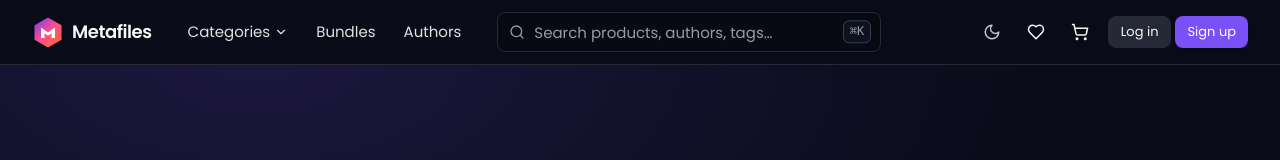
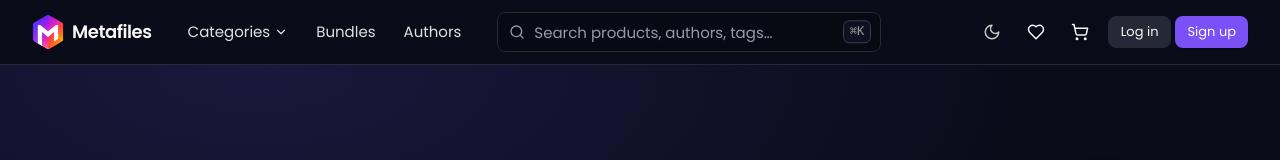
Before and after one commit to rishabh-siingh/Metafiles, a Next.js app: page / in a window 1280 px wide. Shown: the top 160 px of the page. Built offline with nearby package versions, Linux system fonts and the light colour scheme.

Commit message:
Update logo.tsx

```diff
--- a/components/layout/logo.tsx
+++ b/components/layout/logo.tsx
@@ -1,33 +1,26 @@
+import Image from "next/image";
 import { cn } from "@/lib/utils";
 
+// Actual exported ratio of /public/logo.png (467 x 527) — used so the
+// component can be given a single `size` (width) and compute a correct
+// height without distorting the mark.
+const ASPECT_RATIO = 527 / 467;
+
 /**
- * Metafiles brand mark — gradient hexagon with an "M" wordmark cutout,
- * matching the provided brand kit (purple → pink → orange, 135°).
- * Single source of truth: update here to restyle the mark everywhere.
+ * Metafiles brand mark — renders the official logo asset (public/logo.png).
+ * `size` sets the rendered width in pixels; height is derived from the
+ * source image's true aspect ratio so the mark is never stretched.
  */
 export function Logo({ size = 32, className }: { size?: number; className?: string }) {
+  const height = Math.round(size * ASPECT_RATIO);
   return (
-    <svg
+    <Image
+      src="/logo.png"
+      alt="Metafiles"
       width={size}
-      height={size}
-      viewBox="0 0 32 32"
-      fill="none"
-      xmlns="http://www.w3.org/2000/svg"
-      className={cn("shrink-0", className)}
-      aria-hidden="true"
-    >
-      <defs>
-        <linearGradient id="metafiles-gradient" x1="2" y1="2" x2="30" y2="30" gradientUnits="userSpaceOnUse">
-          <stop offset="0%" stopColor="#6C3BFF" />
-          <stop offset="50%" stopColor="#FF4F88" />
-          <stop offset="100%" stopColor="#FF6A2D" />
-        </linearGradient>
-      </defs>
-      <path
-        d="M16 1.5L29.5 9.25V23.75L16 31.5L2.5 23.75V9.25L16 1.5Z"
-        fill="url(#metafiles-gradient)"
-      />
-      <path d="M9 22V11.5L16 16.5L23 11.5V22H19.5V17.3L16 19.7L12.5 17.3V22H9Z" fill="white" />
-    </svg>
+      height={height}
+      priority
+      className={cn("shrink-0 object-contain", className)}
+    />
   );
 }
```
